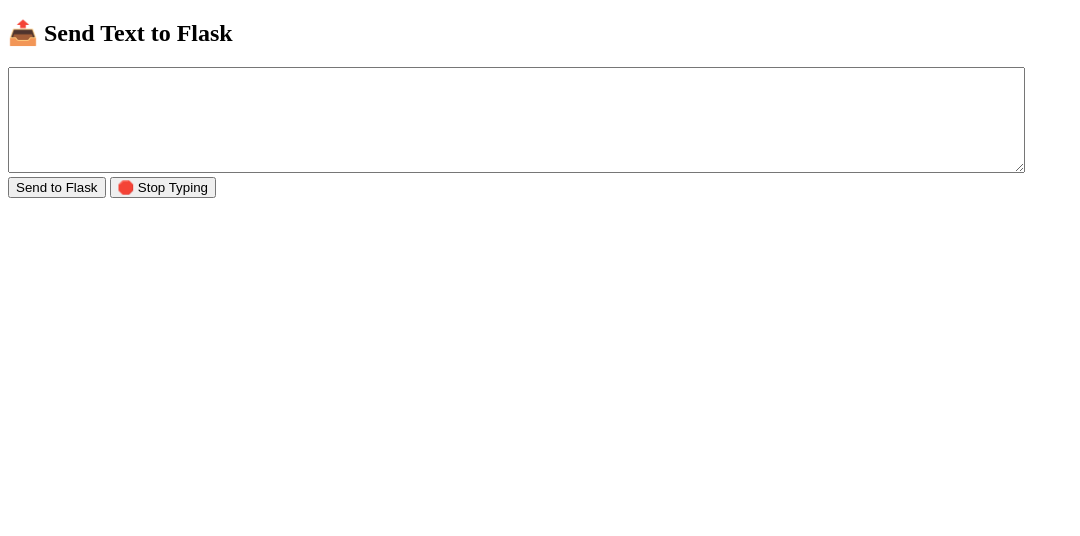
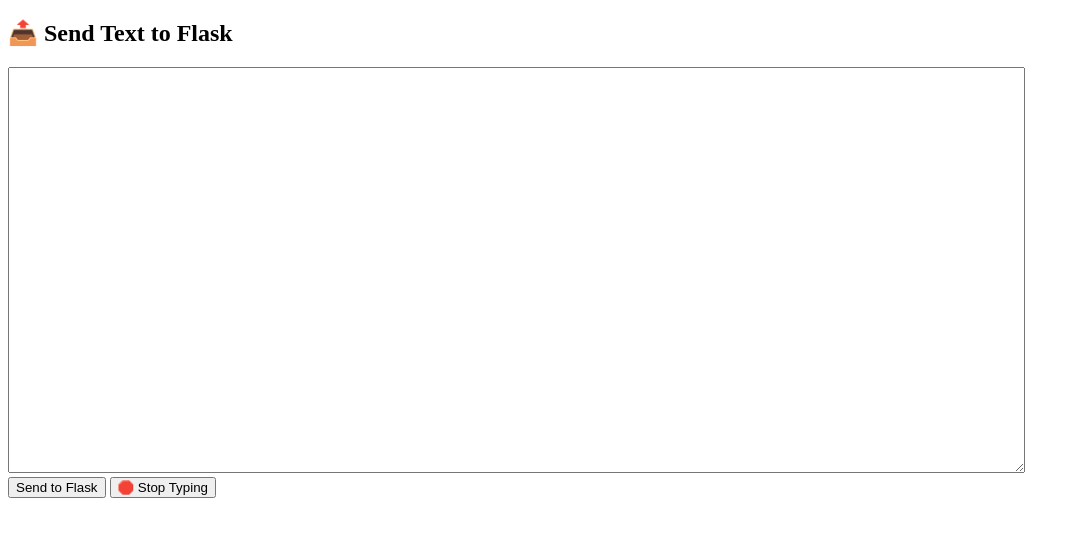
Before and after one commit to mayankagrawal328/type-get-data, a website: page index.html in a window 1280 px wide. Shown: the part 62-598 px from the top of the page, without its empty margins (0-1080 px from the left). Drawn offline with Linux system fonts and the light colour scheme; no server answers.

Commit message:
Update index.html

```diff
--- a/index.html
+++ b/index.html
@@ -9,10 +9,10 @@
     <div id="data"></div>
 
     <h2>📤 Send Text to Flask</h2>
-    <textarea id="inputData" style="width: 80%; height: 100px;"></textarea><br>
+    <textarea id="inputData" style="width: 80%; height: 400px;"></textarea><br>
     <button onclick="sendToFlask()">Send to Flask</button>
   <a href="https://type-get-data.onrender.com/api/type"><button >🛑 Stop Typing</button></a>
-
+<br><br><br><br><br><br><br><br>
     <script>
         async function fetchData() {
             const response = await fetch('/api/data');
```
